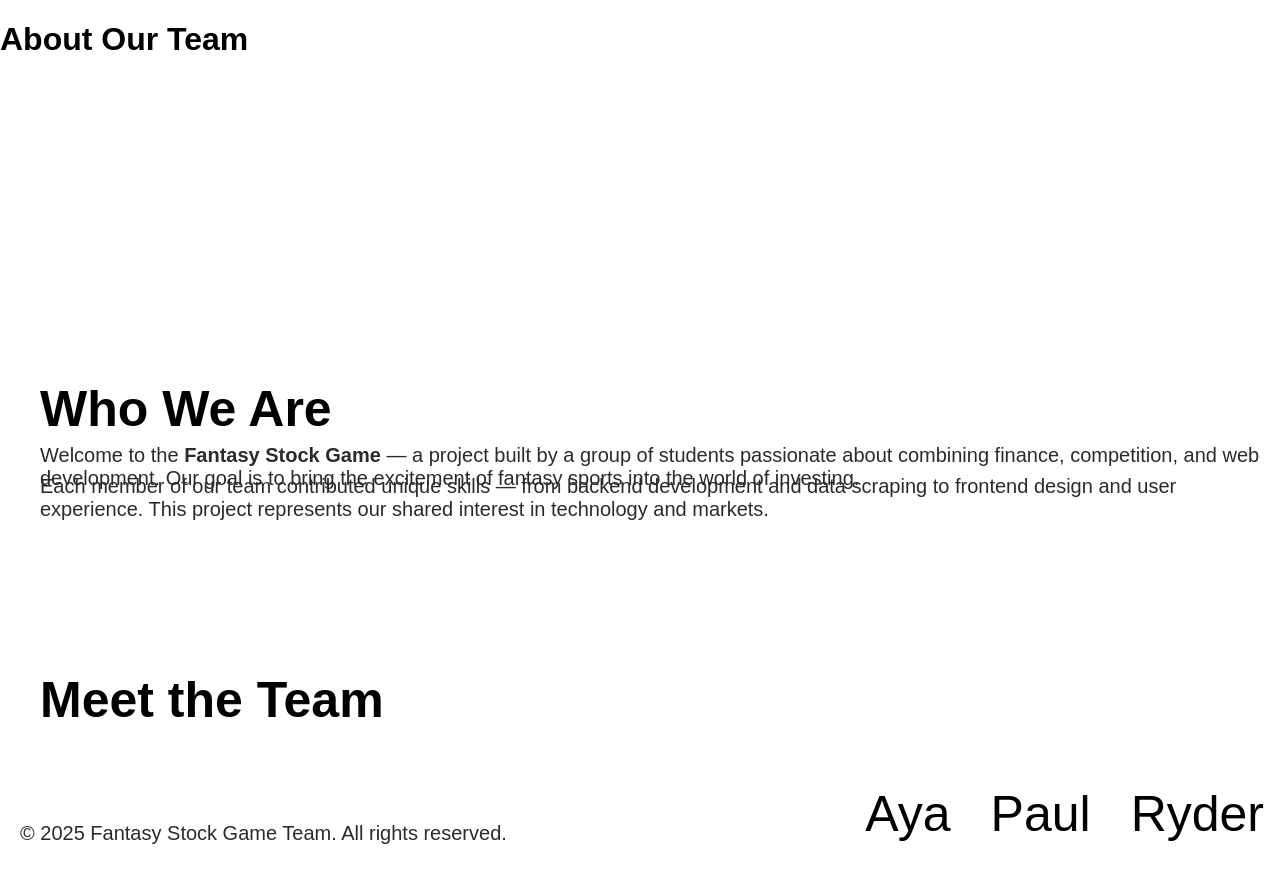
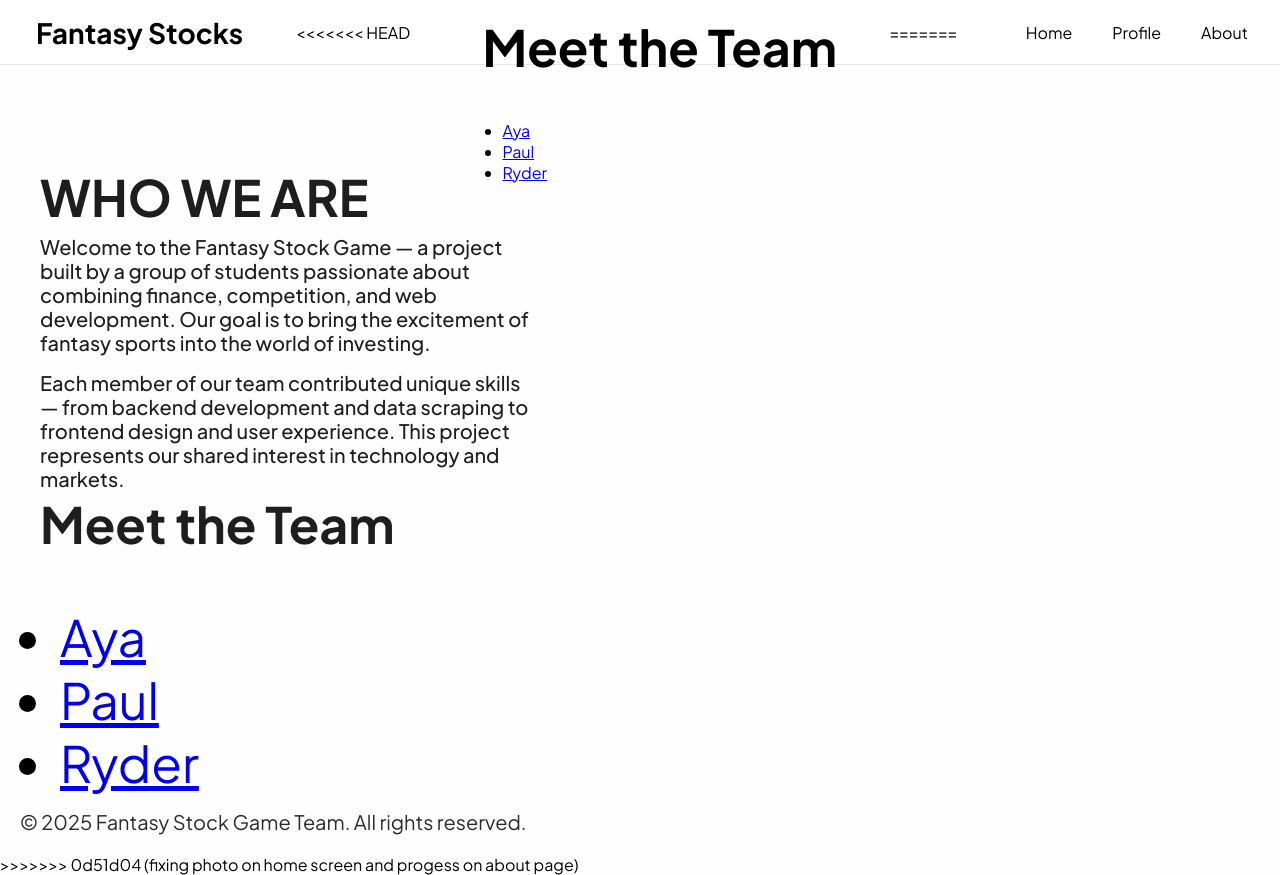
Before and after one commit to Sparkle26/Final-Fantasy-Stock-Game, a PHP site: page /about.php in a window 1280 px wide. Before the commit the page ends 844 px from the top, so only its background shows below. Run offline with PHP 8.4, Linux system fonts and the light colour scheme; data that the repository does not hold is empty; a stand-in replaces the project's code that opens the database connection.

Commit message:
fixing photo on home screen and progess on about page

```diff
--- a/web_src/about.php
+++ b/web_src/about.php
@@ -1,43 +1,60 @@
 <?php
-// Optional if you'll add session-based navigation later
-// session_start();
 session_start();
 require_once "../data_src/api/includes/db_connect.php";
 
-
-// Redirect if not logged in
-//if (!isset($_SESSION['user_id'])) {
-  // header("Location: /web_src/classes/Login/Login.php");
-   //exit();
-//}
-
-// Fetch user info
-//$user_id = $_SESSION['user_id'];
-//$stmt = $pdo->prepare("SELECT username, wins, losses FROM user WHERE userID = ?");
-//$stmt->execute([$user_id]);
-//$user = $stmt->fetch(PDO::FETCH_ASSOC);
-
-
+// Optional session-based redirects
+/*
+if (!isset($_SESSION['user_id'])) {
+    header("Location: /web_src/classes/Login/Login.php");
+    exit();
+}
+*/
 ?>
 
 <!DOCTYPE html>
 <html lang="en">
-<link rel="stylesheet" href="stylesheets/styles.css">
 <head>
     <meta charset="UTF-8">
     <title>About Our Team | Fantasy Stock Game</title>
-    <link rel="stylesheet" href="about.css">
+
+    <link rel="stylesheet" href="stylesheets/about.css">
+    <link rel="stylesheet" href="stylesheets/styles.css">
+
+    <link rel="stylesheet" href="https://cdnjs.cloudflare.com/ajax/libs/font-awesome/6.0.0/css/all.min.css">
 </head>
 <body>
-    <header>
-        <h1>About Our Team</h1>
+
+<!-- Integrated Header + Navbar -->
+<header class="site-header">
+    <div class="site-title-container">
+        <h1 class="site-title">Fantasy Stocks</h1>
+    </div>
+
+<<<<<<< HEAD
+        <section class="team-links">
+            <h2>Meet the Team</h2>
+            <ul>
+                <li><a href="general/aboutUs/Aya.php">Aya</a></li>
+                <li><a href="general/aboutUs/Paul.php">Paul</a></li>
+                <li><a href="general/aboutUS/Ryder.php">Ryder</a></li>
+            </ul>
+        </section>
+    </main>
+=======
+    <nav class="site-nav">
+        <ul class="site-nav-list">
+            <li><a href="index.html">Home</a></li>
+            <li><a href="profile.php">Profile</a></li>
+            <li><a href="about.php">About</a></li>
+        </ul>
+    </nav>
 </header>
 
 <main class="content">
     <section class="about-section">
-            <h2>Who We Are</h2>
+        <h2>WHO WE ARE</h2>
         <p>
-                Welcome to the <strong>Fantasy Stock Game</strong> — a project built by a group of students
+            Welcome to the Fantasy Stock Game — a project built by a group of students
             passionate about combining finance, competition, and web development.
             Our goal is to bring the excitement of fantasy sports into the world of investing.
         </p>
@@ -51,9 +68,9 @@
     <section class="team-links">
         <h2>Meet the Team</h2>
         <ul>
-                <li><a href="general/aboutUs/Aya.php">Aya</a></li>
-                <li><a href="general/aboutUs/Paul.php">Paul</a></li>
-                <li><a href="general/aboutUS/Ryder.php">Ryder</a></li>
+            <li><a href="Aya.php">Aya</a></li>
+            <li><a href="Paul.php">Paul</a></li>
+            <li><a href="Ryder.php">Ryder</a></li>
         </ul>
     </section>
 </main>
@@ -61,5 +78,7 @@
 <footer>
     <p>&copy; <?php echo date("Y"); ?> Fantasy Stock Game Team. All rights reserved.</p>
 </footer>
+>>>>>>> 0d51d04 (fixing photo on home screen and progess on about page)
+
 </body>
 </html>
--- a/web_src/stylesheets/about.css
+++ b/web_src/stylesheets/about.css
@@ -1,11 +1,41 @@
+@import url('https://fonts.googleapis.com/css2?family=Plus+Jakarta+Sans:wght@300;400;500;600;700;800&display=swap');
+
+
+.content {
+    h2 {
+    display: flex;
+    margin-top: -50px ;
+    width: 437px;
+    flex-direction: column;
+    justify-content: center;
+    color: #1E1E1E;
+}
+}
+.about-section p {
+    display: flex;
+    width: 496px;
+    flex-direction: column;
+    justify-content: center;
+    color: #1E1E1E;
+    font-family: "Plus Jakarta Sans";
+    font-size: 20px;
+    font-style: normal;
+    font-weight: 500;
+    line-height: 121.2%; /* 24.24px */
+    margin-bottom: 50px; /* adjust spacing as needed */
+}
+
+
+
 body {
     font-family: Arial, sans-serif;
     margin: 0;
     padding: 0;
-    background-color: #ffffff;
+    background-color: #FEFEFE;
     display: flex;
     flex-direction: column;
     min-height: 100vh;
+
 }
 
 aboutHeader-textContainer {
--- a/web_src/stylesheets/styles.css
+++ b/web_src/stylesheets/styles.css
@@ -1,23 +1,14 @@
 @import url('https://fonts.googleapis.com/css2?family=Plus+Jakarta+Sans:wght@300;400;500;600;700;800&display=swap');
 
 body {
-  background-color: #fff;
+  background-color: #FEFEFE;
   color: #000;
-  font-family: 'Plus Jakarta Sans', system-ui, -apple-system, 'Segoe UI', Roboto, 'Helvetica Neue', Arial, sans-serif;
+  font-family: 'Plus Jakarta Sans', sans-serif;
   margin: 0;
   padding: 0;
 }
 
-/* Title */
-.site-title,
-.site-header h1 {
-  margin: 0;
-  font-size: 28px;
-  color: #000;
-  margin-left: 20px;
-}
-
-/* Header styling */
+/* Header */
 .site-header {
   display: flex;
   align-items: center;
@@ -29,42 +20,30 @@
 }
 
 .site-title {
-  text-align: left;
+  font-size: 28px;
+  margin-left: 20px;
 }
 
-/* Navigation */
-ul {
+/* Nav */
+.site-nav ul {
   list-style: none;
-  margin: 0;
-  padding: 0;
   display: flex;
-  justify-content: flex-end;
-  align-items: center;
   gap: 8px;
-}
-
-ul li {
   margin: 0;
   padding: 0;
 }
 
-ul li a {
-  display: block;
+.site-nav ul li a {
   color: #000;
   padding: 14px 16px;
   text-decoration: none;
 }
 
-ul li a:hover {
+.site nav ul li a:hover {
   color: #3DB5E6;
 }
 
-/* Optional container */
-.button-group {
-  margin: 40px 20px;
-}
-
-/* Main content */
+/* Main layout */
 main,
 h2 {
   font-size: 50px;
@@ -82,23 +61,24 @@
 form input{
     font-family: 'Plus Jakarta Sans', system-ui, -apple-system, 'Segoe UI', Roboto, 'Helvetica Neue', Arial, sans-serif;
     margin: 10px;
-    margin-left: 40px;
+    margin-left: 20px;
     padding: 8px;
     border: 1px solid #ccc;
     border-radius: 4px;
 }
 
 .homeScreenImage {
-  width: 500px;
-  height: auto;
+  width: 1300px;
+  height: 770px;
   border-radius: 63px 0 0 0;
   position: absolute;
   top: 120px;
-  right: 50px;
+  right: 0px;
+  position: fixed;
 }
 
 .submit-button {
-  margin-left: 40px;
+  margin-left: 20px;
   padding: 8px 14px;
   border-radius: 4px;
   border: none;
@@ -121,4 +101,5 @@
   height: 67px;
   background-color: #5E845B;
   z-index: 10;
+
 }
```
Also changed, not shown: web_src/index.html (+27 -20 lines). Lines whose indentation alone changed are shown as unchanged.
